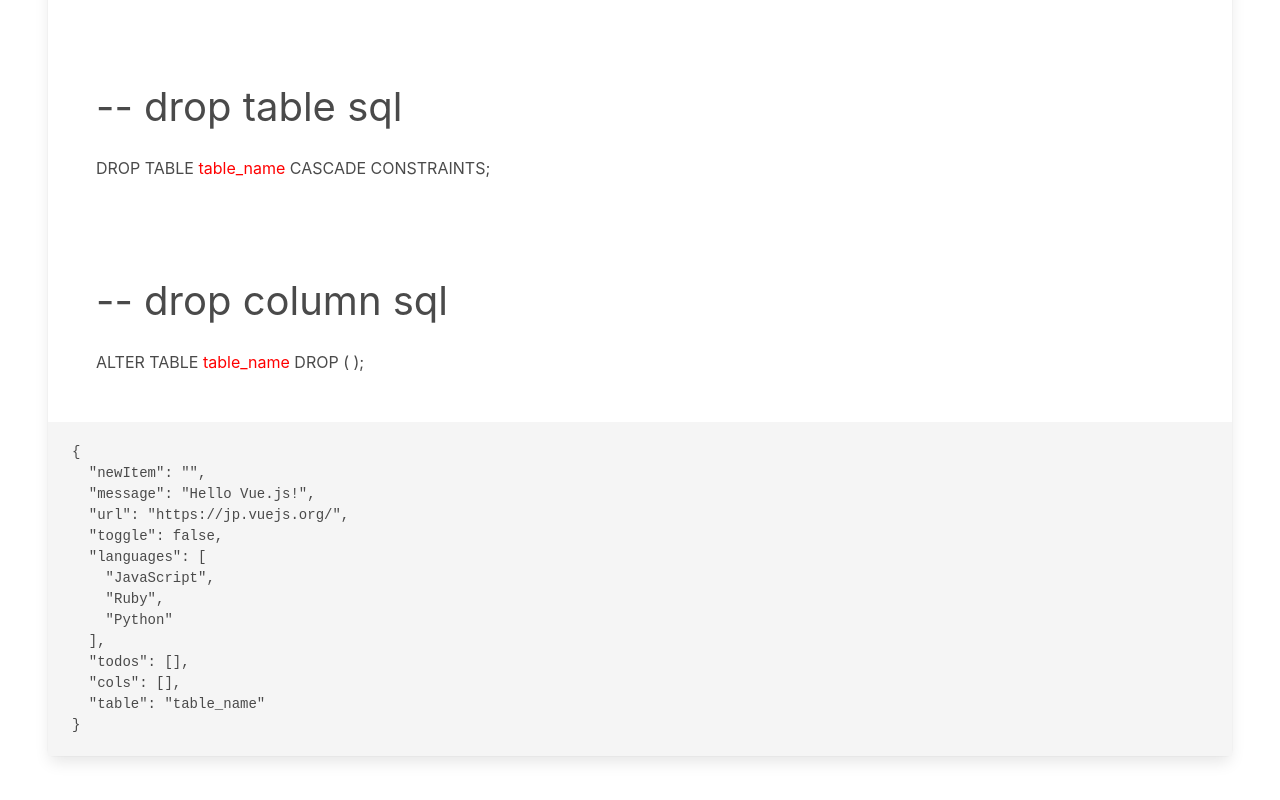
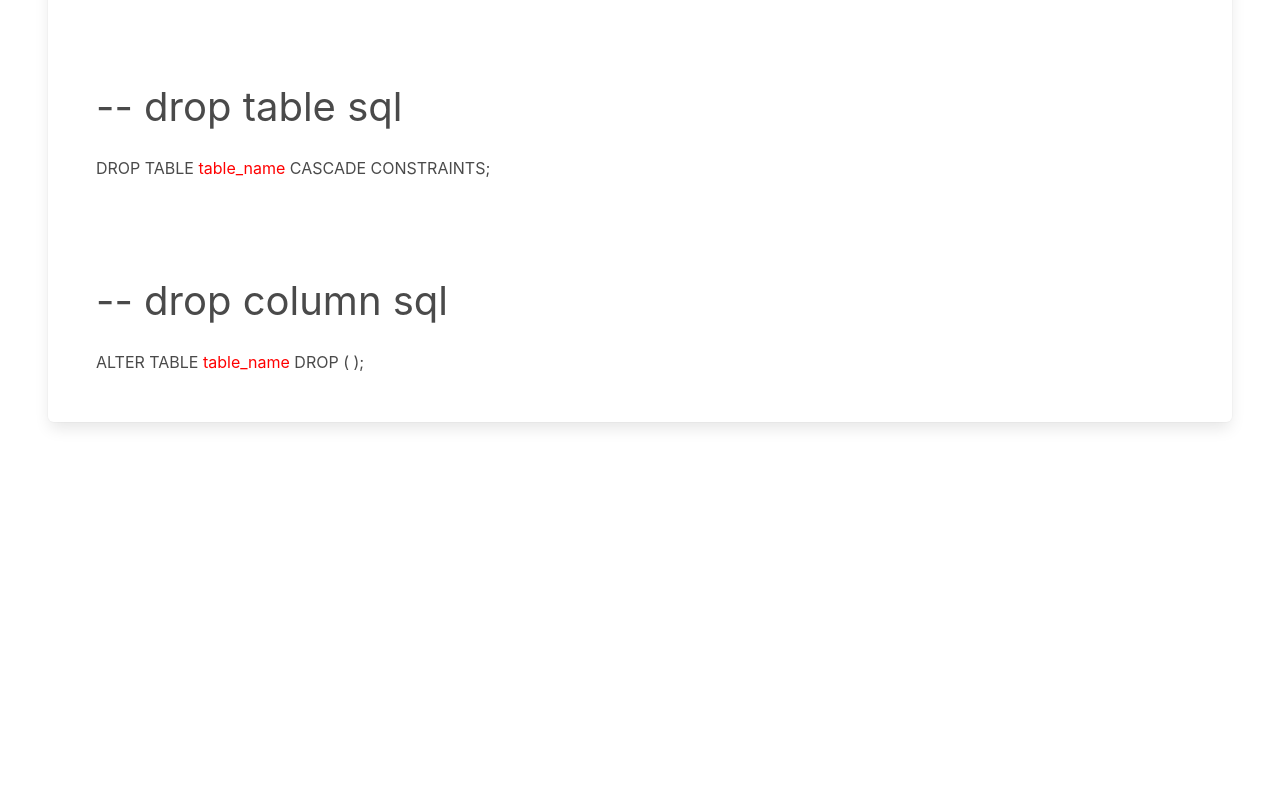
Before and after one commit to kaon513/vue2, a plain HTML site: page index.html in a window 1280 px wide. Shown: the part 908-1708 px from the top of the page. After the commit the page ends 1378 px from the top, so only its background shows below. Drawn offline with nearby package versions, Linux system fonts and the light colour scheme.

Commit message:
del data

```diff
--- a/index.html
+++ b/index.html
@@ -120,7 +120,7 @@
                             </span>
                     </p>
                 </div>
-                <pre>{{ $data }}</pre>
+                <!-- <pre>{{ $data }}</pre> -->
             </div>
         </section>
         <script src="https://cdn.jsdelivr.net/npm/vue@2.5.16/dist/vue.js"></script>
```
